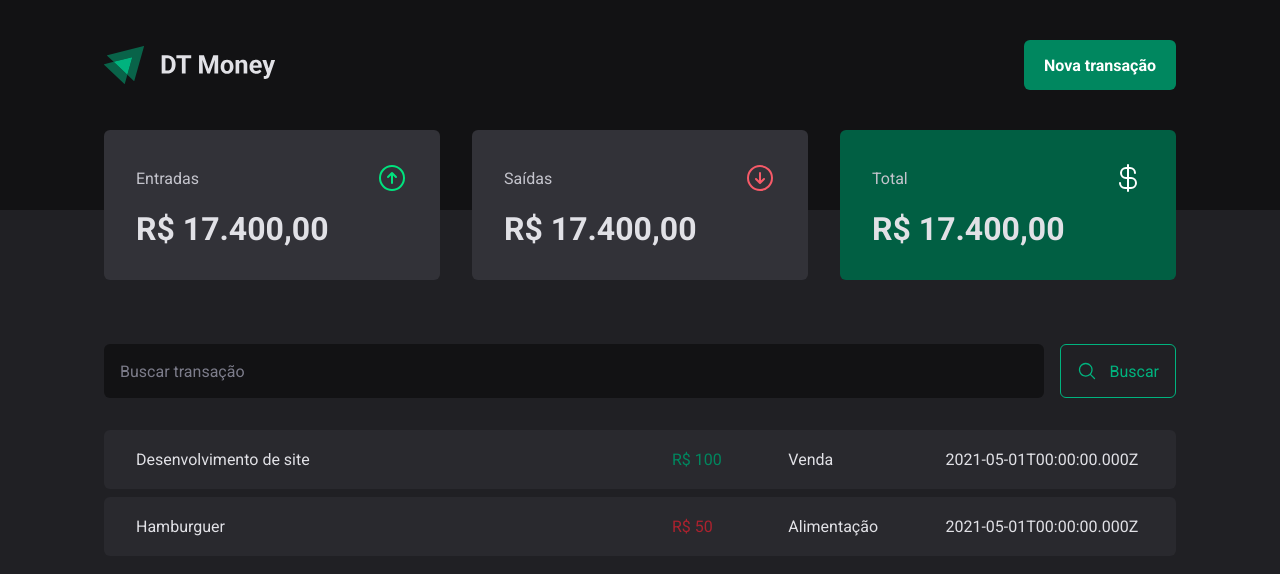
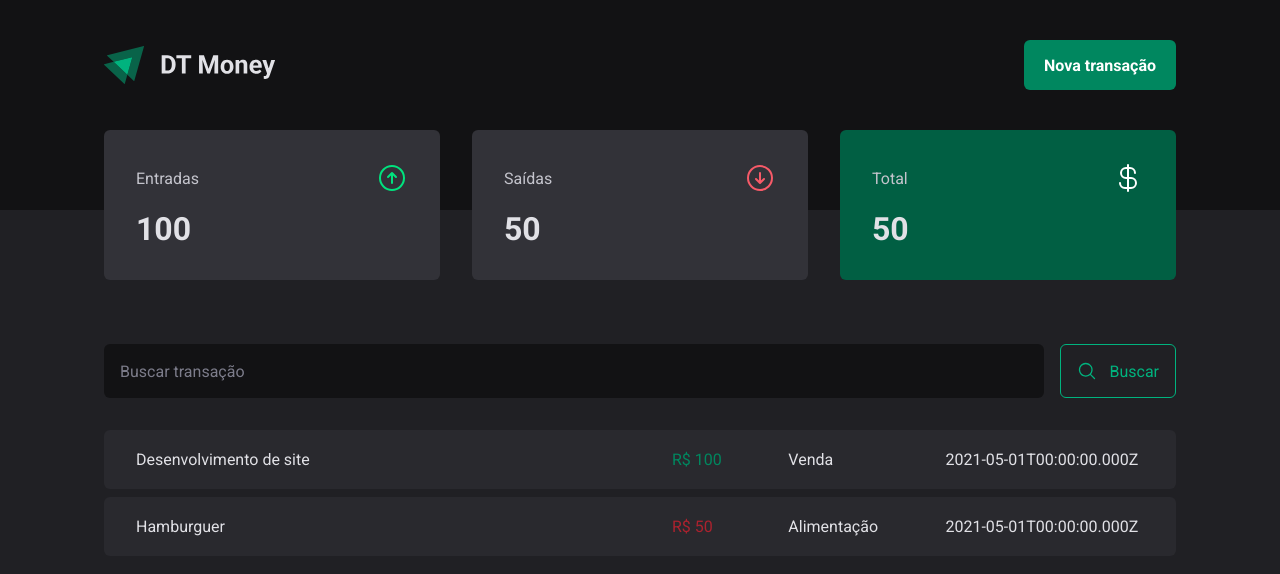
Before and after one commit to gabrielamenezes/dt-money, a React (Vite) app: page / in a window 1280 px wide. Shown: the top 574 px of the page. Built offline with nearby package versions, Linux system fonts and the light colour scheme; data requests are answered from the project's data file.

Commit message:
feat: implement TransactionsContext for global transaction state management

```diff
--- a/src/App.tsx
+++ b/src/App.tsx
@@ -2,12 +2,15 @@ import { ThemeProvider } from "styled-components";
 import { defaultTheme } from "./styles/themes/default";
 import { GlobalStyle } from "./styles/global";
 import { Transactions } from "./pages/Transactions";
+import { TransactionsProvider } from "./contexts/TransactionsContext";
 
 export function App() {
   return (
     <ThemeProvider theme={defaultTheme}>
       <GlobalStyle />
-      <Transactions />
+      <TransactionsProvider>
+        <Transactions />
+      </TransactionsProvider>
     </ThemeProvider>
   );
 }
--- a/src/components/Summary/index.tsx
+++ b/src/components/Summary/index.tsx
@@ -4,8 +4,30 @@ import {
   CurrencyDollar,
 } from "@phosphor-icons/react";
 import { SummaryCard, SummaryContainer } from "./styles";
+import { TransactionsContext } from "../../contexts/TransactionsContext";
+import { useContext } from "react";
 
 export const Summary = () => {
+  const { transactions } = useContext(TransactionsContext);
+
+  const summary = transactions.reduce(
+    (acc, transaction) => {
+      if (transaction.type === "income") {
+        acc.income += transaction.amount;
+      } else {
+        acc.outcome += transaction.amount;
+      }
+
+      acc.total = acc.income - acc.outcome;
+
+      return acc;
+    },
+    {
+      income: 0,
+      outcome: 0,
+      total: 0,
+    }
+  );
   return (
     <SummaryContainer>
       <SummaryCard>
@@ -13,7 +35,7 @@ export const Summary = () => {
           <span>Entradas</span>
           <ArrowCircleUp size={32} color="#00E37E" />
         </header>
-        <strong>R$ 17.400,00</strong>
+        <strong>{summary.income}</strong>
       </SummaryCard>
 
       <SummaryCard>
@@ -21,7 +43,7 @@ export const Summary = () => {
           <span>Saídas</span>
           <ArrowCircleDown size={32} color="#F75A68" />
         </header>
-        <strong>R$ 17.400,00</strong>
+        <strong>{summary.outcome}</strong>
       </SummaryCard>
 
       <SummaryCard variant="green">
@@ -29,7 +51,7 @@ export const Summary = () => {
           <span>Total</span>
           <CurrencyDollar size={32} color="#FFF" />
         </header>
-        <strong>R$ 17.400,00</strong>
+        <strong>{summary.total}</strong>
       </SummaryCard>
     </SummaryContainer>
   );
--- /dev/null
+++ b/src/contexts/TransactionsContext.tsx
@@ -0,0 +1,36 @@
+import { createContext, useEffect, useState } from "react";
+interface Transaction {
+  id: number;
+  description: string;
+  type: "income" | "outcome";
+  category: string;
+  amount: number;
+  createdAt: string;
+}
+interface TransactionContextType {
+  transactions: Transaction[];
+}
+export const TransactionsContext = createContext<TransactionContextType>(
+  {} as TransactionContextType
+);
+interface TransactionsProviderProps {
+  children: React.ReactNode;
+}
+export function TransactionsProvider({ children }: TransactionsProviderProps) {
+  const [transactions, setTransactions] = useState<Transaction[]>([]);
+  async function loadTransactions() {
+    const response = await fetch("http://localhost:3333/transactions");
+    const data = await response.json();
+
+    setTransactions(data);
+  }
+
+  useEffect(() => {
+    loadTransactions();
+  }, []);
+  return (
+    <TransactionsContext.Provider value={{ transactions }}>
+      {children}
+    </TransactionsContext.Provider>
+  );
+}
--- a/src/pages/Transactions/index.tsx
+++ b/src/pages/Transactions/index.tsx
@@ -1,4 +1,4 @@
-import { useEffect, useState } from "react";
+import { useContext, useEffect, useState } from "react";
 import { Header } from "../../components/Header";
 import { Summary } from "../../components/Summary";
 import { SearchFor } from "./components/SearchForm";
@@ -7,29 +7,10 @@ import {
   TransactionsContainer,
   TransactionsTable,
 } from "./style";
-
-interface Transaction {
-  id: number;
-  description: string;
-  type: "income" | "outcome";
-  category: string;
-  amount: number;
-  createdAt: string;
-}
+import { TransactionsContext } from "../../contexts/TransactionsContext";
 
 export function Transactions() {
-  const [transactions, setTransactions] = useState<Transaction[]>([]);
-  async function loadTransactions() {
-    const response = await fetch("http://localhost:3333/transactions");
-    const data = await response.json();
-
-    setTransactions(data);
-  }
-
-  useEffect(() => {
-    loadTransactions();
-  }, []);
-
+  const { transactions } = useContext(TransactionsContext);
   return (
     <div>
       <Header />
```
